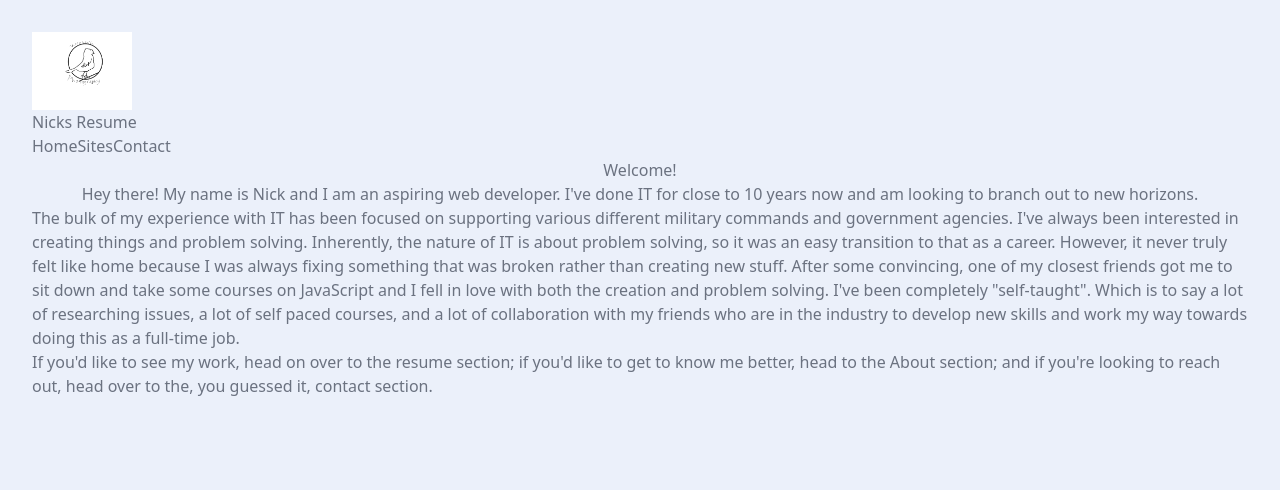
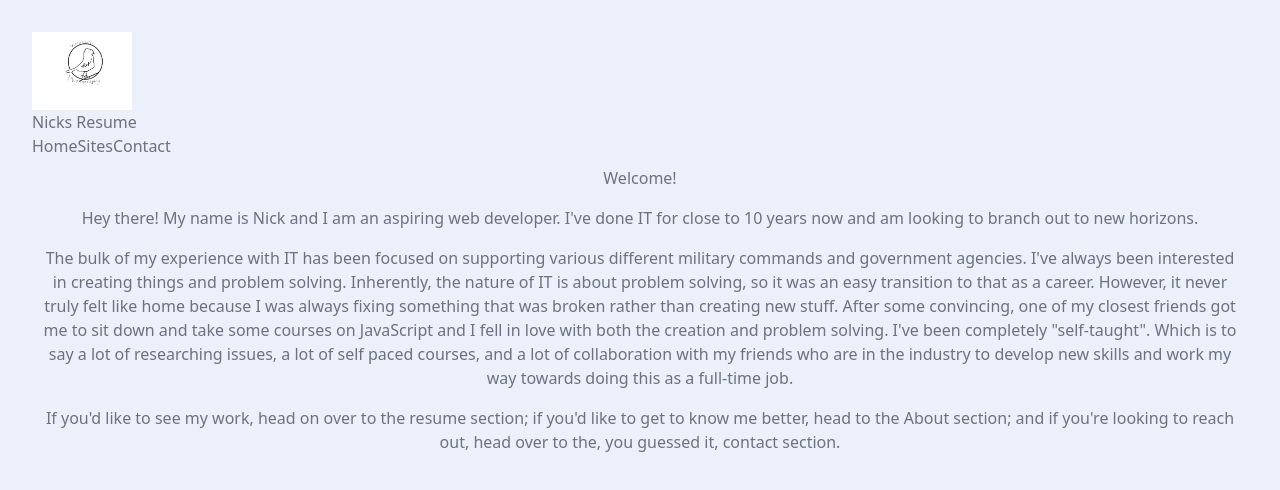
Before and after one commit to nickpace1227/nicks-resume, a Next.js app: page / in a window 1280 px wide. Shown: the top 490 px of the page. Built offline with nearby package versions, Linux system fonts and the light colour scheme.

Commit message:
very light tailwind changes

```diff
--- a/app/page.jsx
+++ b/app/page.jsx
@@ -1,13 +1,13 @@
 export default function Home() {
   return (
     <main className="flex flex-col items-center">
-      <div>Welcome!</div>
-      <div className="text-center">
+      <div className="text-center m-2">Welcome!</div>
+      <div className="text-center m-2">
         Hey there! My name is Nick and I am an aspiring web developer. I've done
         IT for close to 10 years now and am looking to branch out to new
         horizons.
       </div>
-      <div>
+      <div className="text-center m-2">
         The bulk of my experience with IT has been focused on supporting various
         different military commands and government agencies. I've always been
         interested in creating things and problem solving. Inherently, the
@@ -22,7 +22,7 @@ export default function Home() {
         develop new skills and work my way towards doing this as a full-time
         job.
       </div>
-      <div>
+      <div className="text-center m-2">
         If you'd like to see my work, head on over to the resume section; if
         you'd like to get to know me better, head to the About section; and if
         you're looking to reach out, head over to the, you guessed it, contact
```
